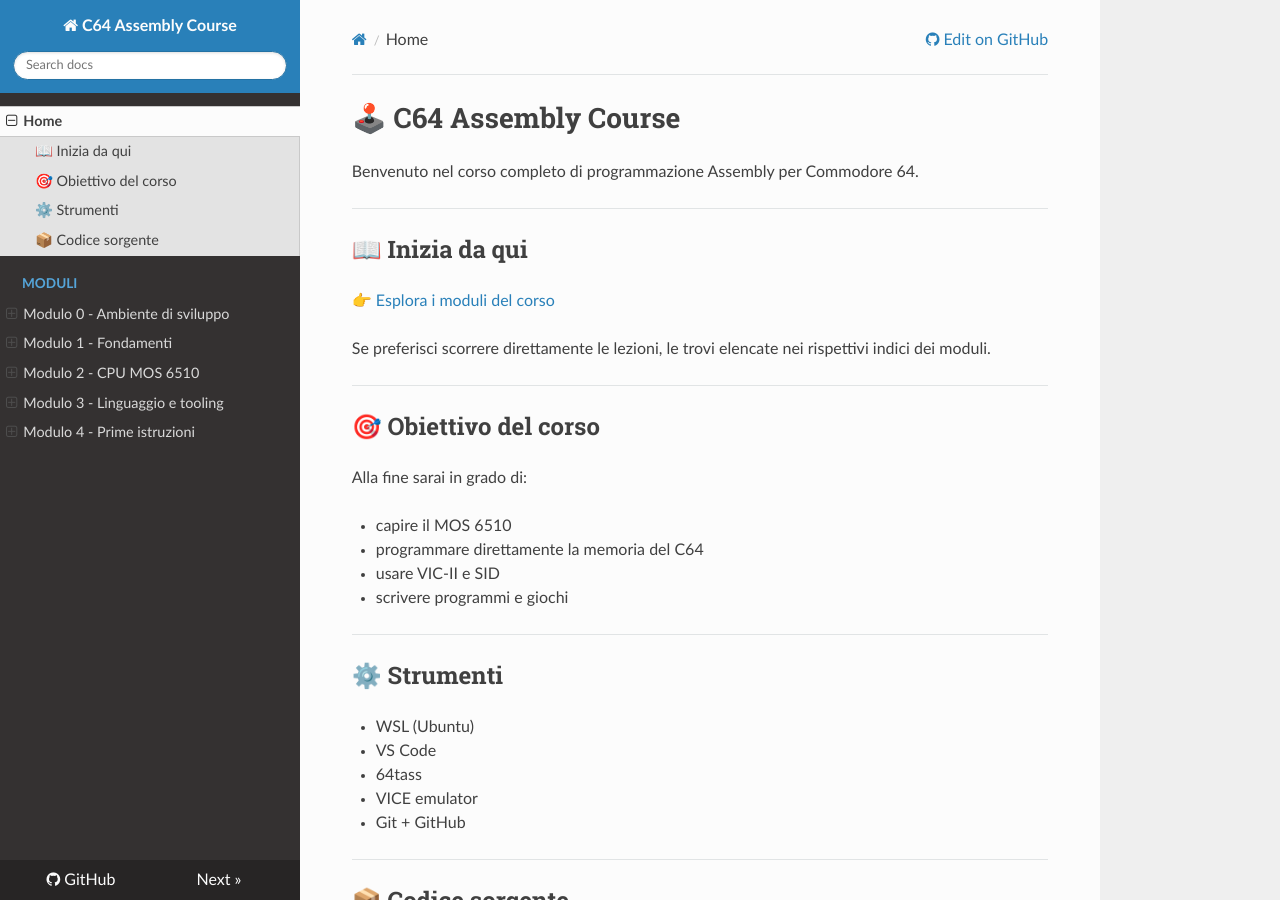
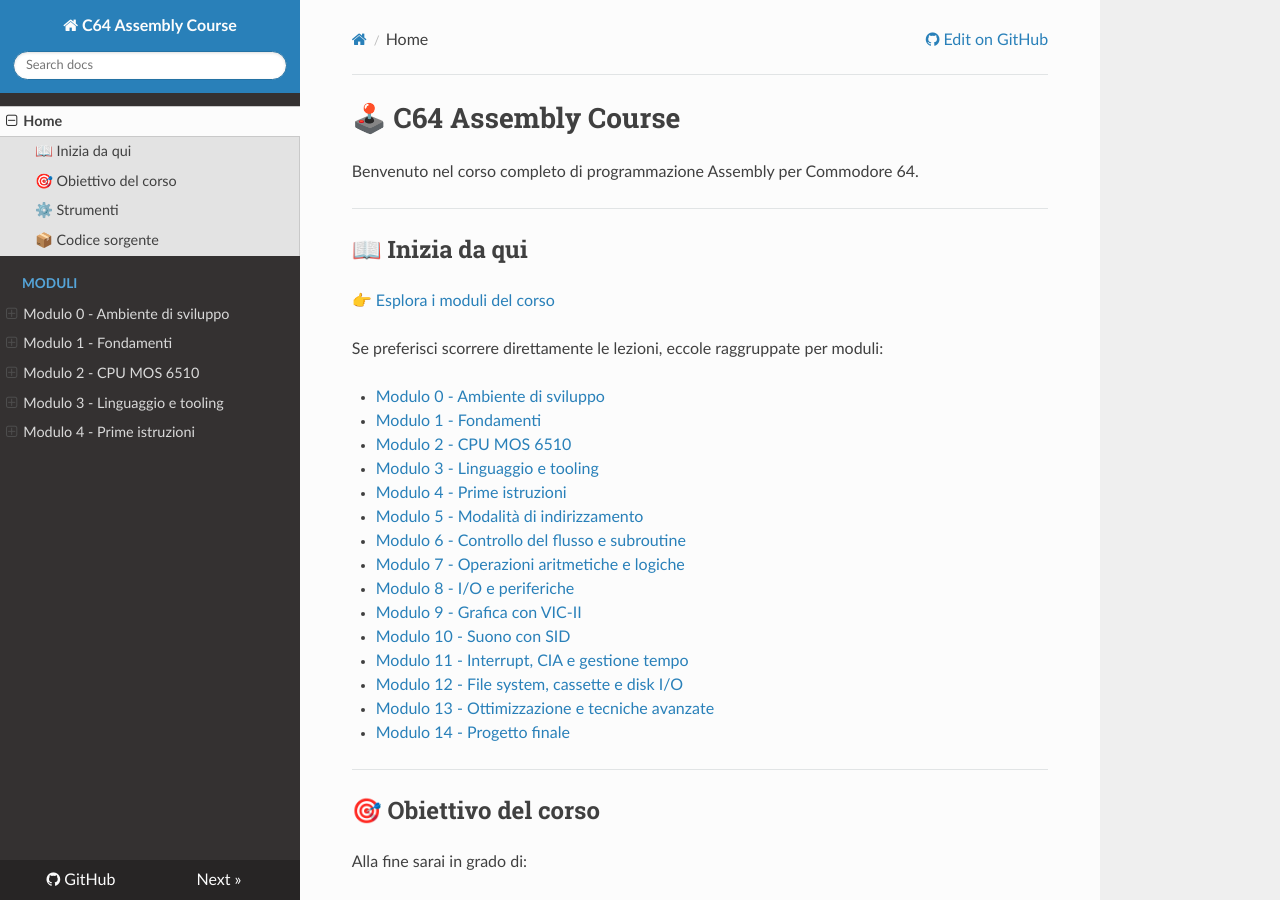
Before and after one commit to quelo1972/c64-assembly-course, an MkDocs documentation site: the page built from docs/index.md, in a window 1280 px wide and 900 px high. Built offline with MkDocs 1.6.1, drawn with Linux system fonts in a browser that asks for light colours; nearby versions of some CDN libraries.

Commit message:
docs(index): list modules on home page

```diff
--- a/docs/index.md
+++ b/docs/index.md
@@ -8,7 +8,23 @@
 
 👉 [Esplora i moduli del corso](modules/modulo-0.md)
 
-Se preferisci scorrere direttamente le lezioni, le trovi elencate nei rispettivi indici dei moduli.
+Se preferisci scorrere direttamente le lezioni, eccole raggruppate per moduli:
+
+- [Modulo 0 - Ambiente di sviluppo](modules/modulo-0.md)
+- [Modulo 1 - Fondamenti](modules/modulo-1.md)
+- [Modulo 2 - CPU MOS 6510](modules/modulo-2.md)
+- [Modulo 3 - Linguaggio e tooling](modules/modulo-3.md)
+- [Modulo 4 - Prime istruzioni](modules/modulo-4.md)
+- [Modulo 5 - Modalità di indirizzamento](modules/modulo-5.md)
+- [Modulo 6 - Controllo del flusso e subroutine](modules/modulo-6.md)
+- [Modulo 7 - Operazioni aritmetiche e logiche](modules/modulo-7.md)
+- [Modulo 8 - I/O e periferiche](modules/modulo-8.md)
+- [Modulo 9 - Grafica con VIC-II](modules/modulo-9.md)
+- [Modulo 10 - Suono con SID](modules/modulo-10.md)
+- [Modulo 11 - Interrupt, CIA e gestione tempo](modules/modulo-11.md)
+- [Modulo 12 - File system, cassette e disk I/O](modules/modulo-12.md)
+- [Modulo 13 - Ottimizzazione e tecniche avanzate](modules/modulo-13.md)
+- [Modulo 14 - Progetto finale](modules/modulo-14.md)
 
 ---
 
```
